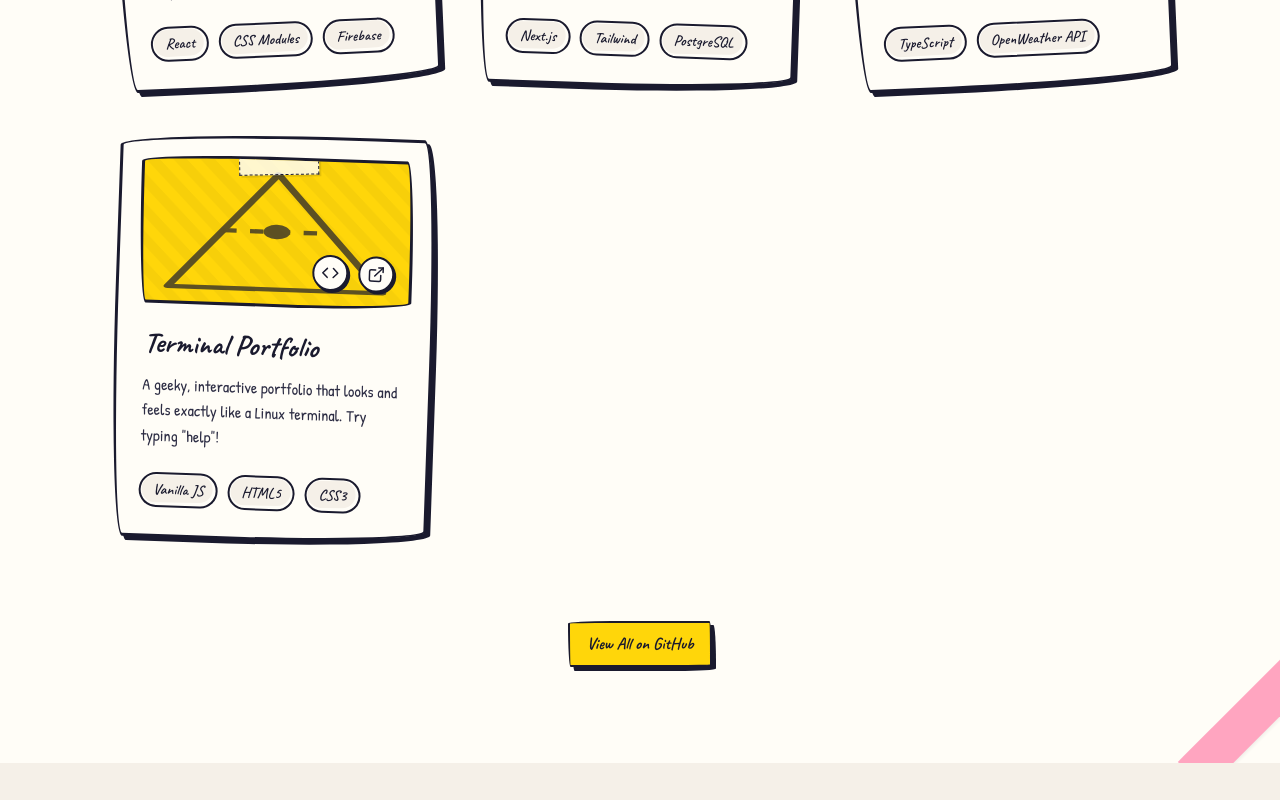
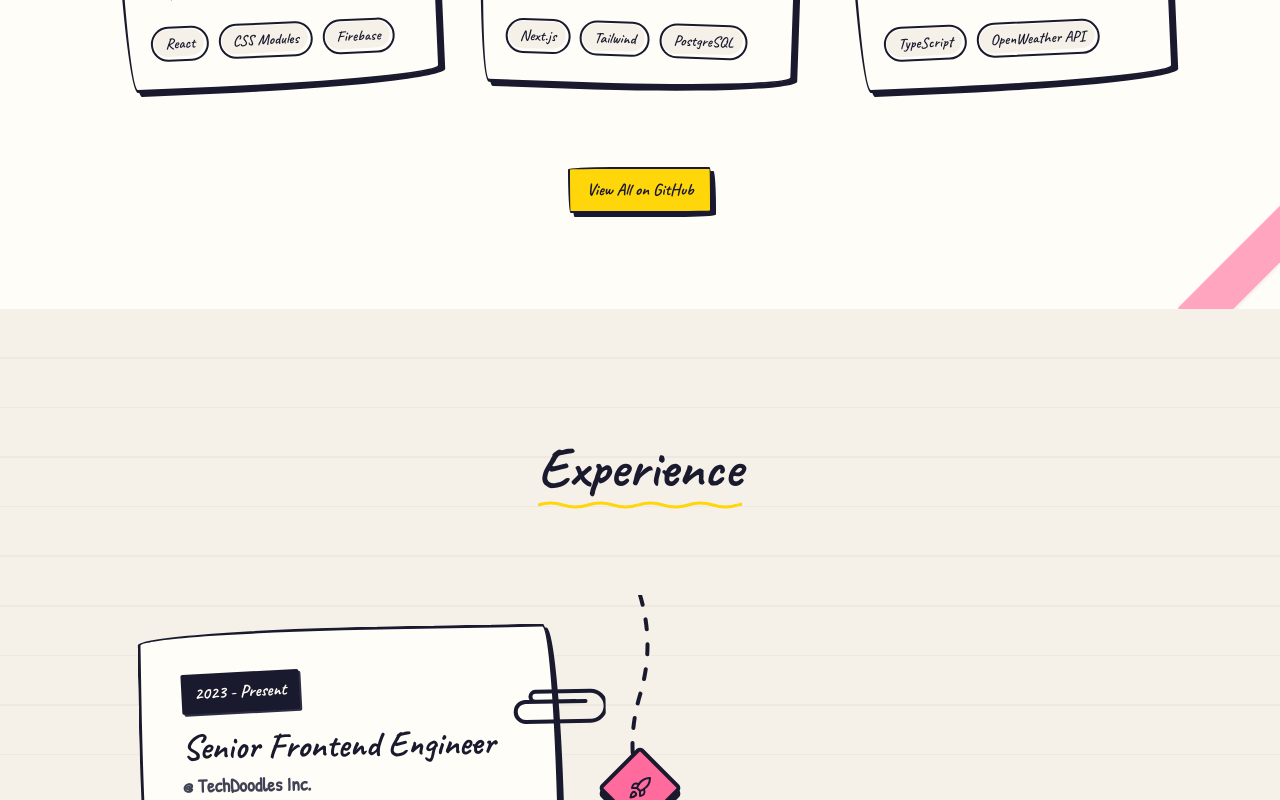
Before and after one commit to Maahhbuub/Mahbub-Doodle, a React (Vite) app: page / in a window 1280 px wide. Shown: the part 2760-3560 px from the top of the page. Built offline with nearby package versions, Linux system fonts and the light colour scheme.

Commit message:
fix(project): update project

```diff
--- a/src/components/Projects/Projects.jsx
+++ b/src/components/Projects/Projects.jsx
@@ -29,15 +29,15 @@ const projects = [
     link: '#',
     repo: '#',
   },
-  {
-    id: 4,
-    title: 'Terminal Portfolio',
-    desc: 'A geeky, interactive portfolio that looks and feels exactly like a Linux terminal. Try typing "help"!',
-    tags: ['Vanilla JS', 'HTML5', 'CSS3'],
-    color: 'yellow',
-    link: '#',
-    repo: '#',
-  },
+  // {
+  //   id: 4,
+  //   title: 'Terminal Portfolio',
+  //   desc: 'A geeky, interactive portfolio that looks and feels exactly like a Linux terminal. Try typing "help"!',
+  //   tags: ['Vanilla JS', 'HTML5', 'CSS3'],
+  //   color: 'yellow',
+  //   link: '#',
+  //   repo: '#',
+  // },
 ];
 
 export default function Projects() {
```
